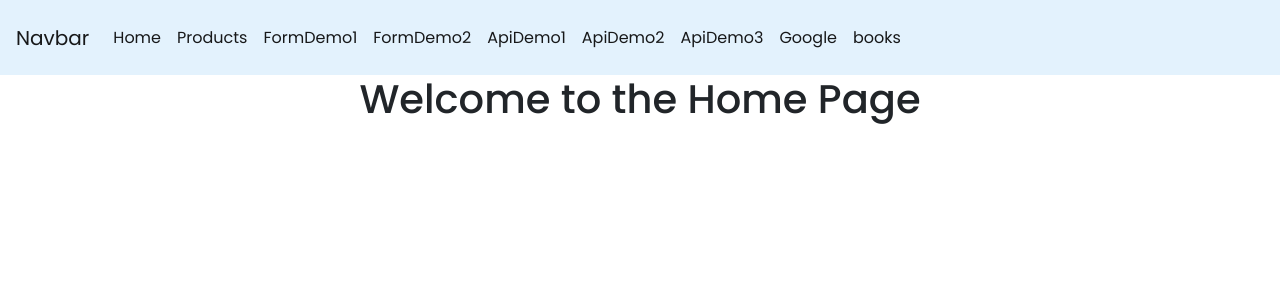
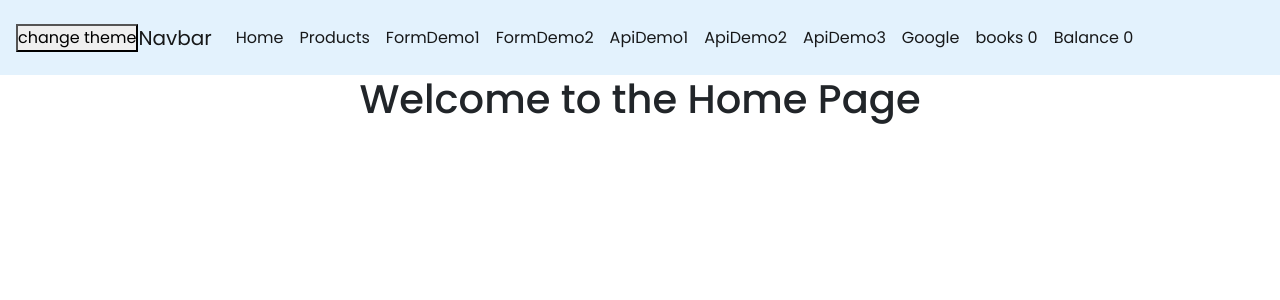
Before and after one commit to 12345-dd/learning24, a React (Create React App) app: page / in a window 1280 px wide. Shown: the top 300 px of the page. Built offline with nearby package versions, Linux system fonts and the light colour scheme.

Commit message:
understanding redux

```diff
--- a/src/App.js
+++ b/src/App.js
@@ -29,6 +29,9 @@ import { FormContext } from './components/contextTask/FormContext';
 import { PostTwwit } from './components/twitter/PostTwwit';
 import { BlogMain } from './components/blog/BlogMain';
 import { BookComponent } from './components/BookComponent';
+import { BankComponent } from './components/BankComponent';
+import { useSelector } from 'react-redux';
+
 
 
 
@@ -37,8 +40,13 @@ function App() {
   // var users = {
   //   name: "Ruturaj"
   // }
+
+  const themeState = useSelector((state)=>{
+    return state.theme.theme
+  })
+  console.log("themeState",themeState)
   return (
-    <div className="App">
+    <div className="App" style={{backgroundColor:themeState === "light"?"white":"black"}}>
       <Navbar/>
       <Routes>
         <Route path='/' element={<Home/>}></Route>
@@ -62,7 +70,9 @@ function App() {
         <Route path = "/postTweet" element = {<PostTwwit/>}></Route>
         <Route path='/blogmain' element = {<BlogMain/>}></Route>
         <Route path  ="/books" element = {<BookComponent/>}></Route>
+        <Route path='/bank' element={<BankComponent/>}></Route>
         <Route path='/*' element={<Errorpage/>}></Route>
+
       </Routes>
       {/* <Header title={title}/> */}
       {/*<Content users={users}/>*/}
--- a/src/Navbar.jsx
+++ b/src/Navbar.jsx
@@ -1,10 +1,24 @@
 import React from 'react'
+import { useDispatch, useSelector } from 'react-redux'
 import { Link } from 'react-router-dom'
+import { setTheme } from './redux/ThemeSlice'
 
 export const Navbar = () => {
+    const cartState = useSelector((state)=>{
+        return state.cart.cart
+    })
+    console.log(cartState.length);
+
+    const bankState = useSelector((state)=>{
+        return state.bank.balance;
+    })
+    console.log(bankState);
+
+    const dispatch = useDispatch();
   return (
     <div>
     <nav className="navbar navbar-expand-lg navbar-light" style={{backgroundColor: "#e3f2fd",height:"75px"}}>
+    <button onClick={()=>{dispatch(setTheme("dark"))}}>change theme</button>
         <Link className="navbar-brand" to="#">
             Navbar
         </Link>
@@ -63,9 +77,17 @@ export const Navbar = () => {
             </li>
             <li class="nav-item active">
                 <Link class="nav-link" to="/books">
-                books
+                books {
+                    cartState.length
+                }
                 </Link>
+
              </li>
+             <li className="nav-item active">
+                <Link className="nav-link" to="/bank">
+                    Balance {bankState}
+                </Link>
+            </li>
             </ul>
         </div>
      </nav>
--- /dev/null
+++ b/src/components/BankComponent.jsx
@@ -0,0 +1,36 @@
+import React, { useState } from 'react'
+import { useDispatch } from 'react-redux'
+import { deposit, withdraw } from '../redux/BankSlice'
+
+export const BankComponent = () => {
+  const dispatch = useDispatch()
+  const [depamount, setdepamount] = useState(0)
+  const withdrawHandler = ()=>{
+    dispatch(withdraw(parseInt(depamount)))
+  }
+  const depositHandler = ()=>{
+    console.log("deposit",depamount)
+    dispatch(deposit(parseInt(depamount)))
+  }
+  return (
+    <div>
+        <h1>Bank Component</h1>
+        <div>
+            <h1>Deposit</h1>
+            <div>
+            <label>Amount:</label>
+            <input type='text' style={{margin:"10px"}} onChange={(e)=>{setdepamount(e.target.value)}}></input>
+            <button className='btn btn-primary' onClick={()=>{depositHandler()}}>Deposit</button>
+            </div>
+        </div>
+        <div>
+            <h1>Withdraw</h1>
+            <div>
+            <label>Amount:</label>
+            <input type='text' style={{margin:"10px"}} onChange={(e)=>{setdepamount(e.target.value)}}></input>
+            <button className='btn btn-primary' onClick={()=>{withdrawHandler()}}>Withdraw</button>
+            </div>
+        </div>
+    </div>
+  )
+}
--- /dev/null
+++ b/src/redux/BankSlice.js
@@ -0,0 +1,21 @@
+import { createSlice } from "@reduxjs/toolkit"
+
+const initialState = {
+    balance:0
+}
+
+const bankSlice = createSlice({
+    name:"bank",
+    initialState,
+    reducers:{
+        deposit:(state,action) => {
+            state.balance += action.payload
+        },
+        withdraw:(state,action) => {
+            state.balance -= action.payload
+        }
+    }
+})
+
+export const {deposit,withdraw} = bankSlice.actions
+export default bankSlice.reducer
--- /dev/null
+++ b/src/redux/ThemeSlice.js
@@ -0,0 +1,17 @@
+import { createSlice } from "@reduxjs/toolkit"
+
+const initialState = {
+    theme: 'light'
+}
+
+const themeSlice = createSlice({
+    name: 'theme',
+    initialState,
+    reducers:{
+        setTheme :(state,action)=>{
+            state.theme = action.payload
+        }
+    }
+})
+export const {setTheme} = themeSlice.actions
+export default themeSlice.reducer
--- a/src/store.js
+++ b/src/store.js
@@ -1,8 +1,12 @@
 import { configureStore } from "@reduxjs/toolkit";
 import cartReducer from "./redux/BookSlice";
+import bankReducer from "./redux/BankSlice";
+import themeReducer from "./redux/ThemeSlice"
 
 export const store = configureStore({
     reducer:{
         cart:cartReducer,
+        bank:bankReducer,
+        theme:themeReducer
     }
 })
```
